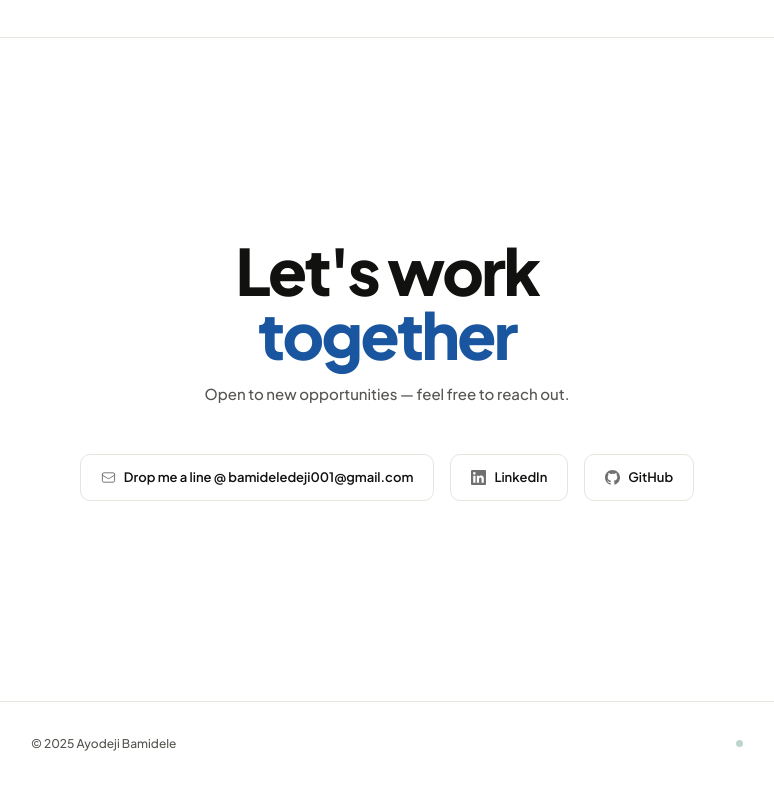
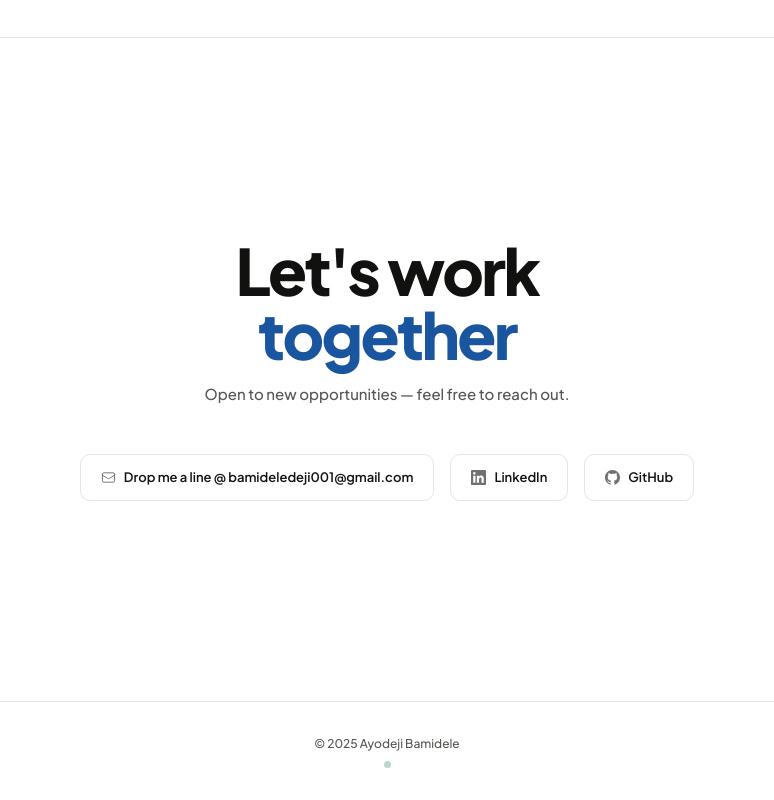
Before and after one commit to Bamidele22/Portfolio, a plain HTML site: page index.html in a window 1280 px wide. Shown: the part 4110-4910 px from the top of the page, without its empty margins (253-1027 px from the left). Drawn offline with Linux system fonts and the light colour scheme.

Commit message:
Alignment

```diff
--- a/index.html
+++ b/index.html
@@ -428,8 +428,10 @@
       margin: 0 auto;
       padding: 0 24px;
       display: flex;
+      flex-direction: column;
       align-items: center;
-      justify-content: space-between;
+      justify-content: center;
+      gap: 8px;
       text-align: center;
     }
 
```
